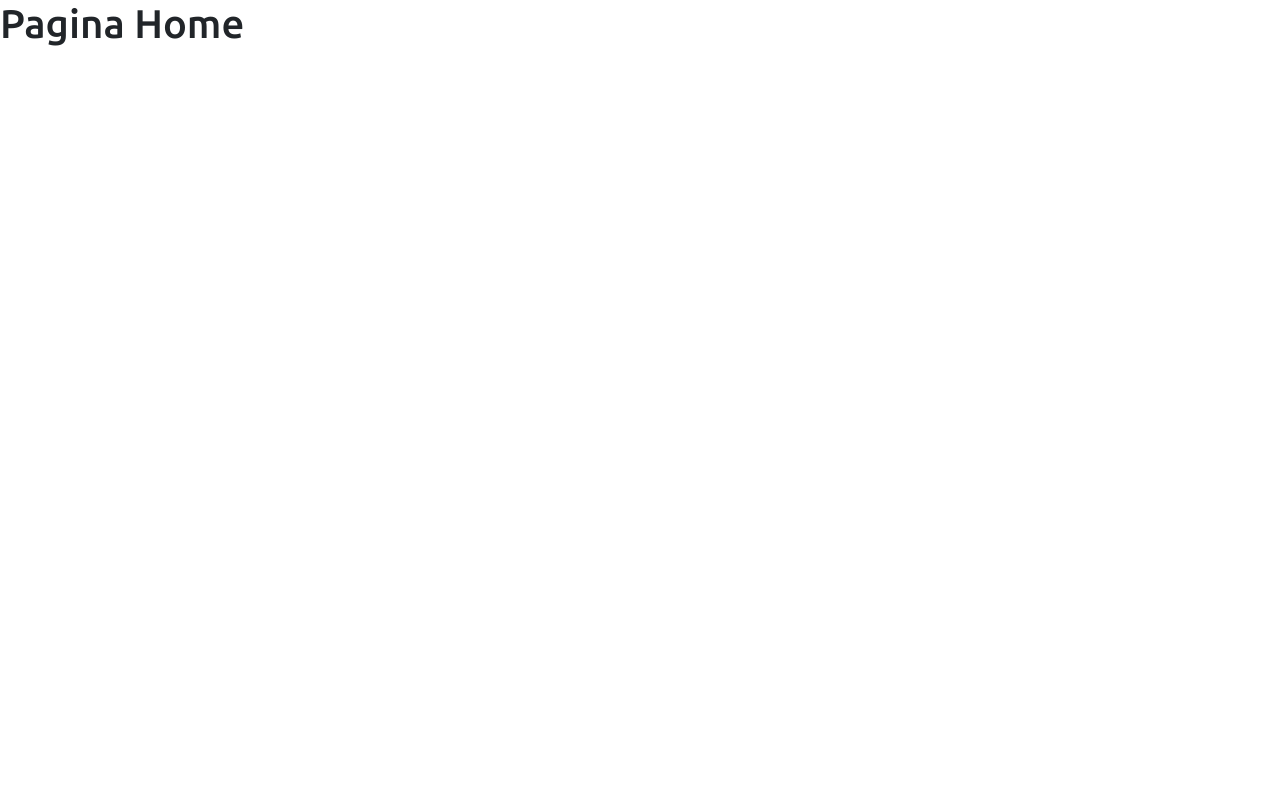
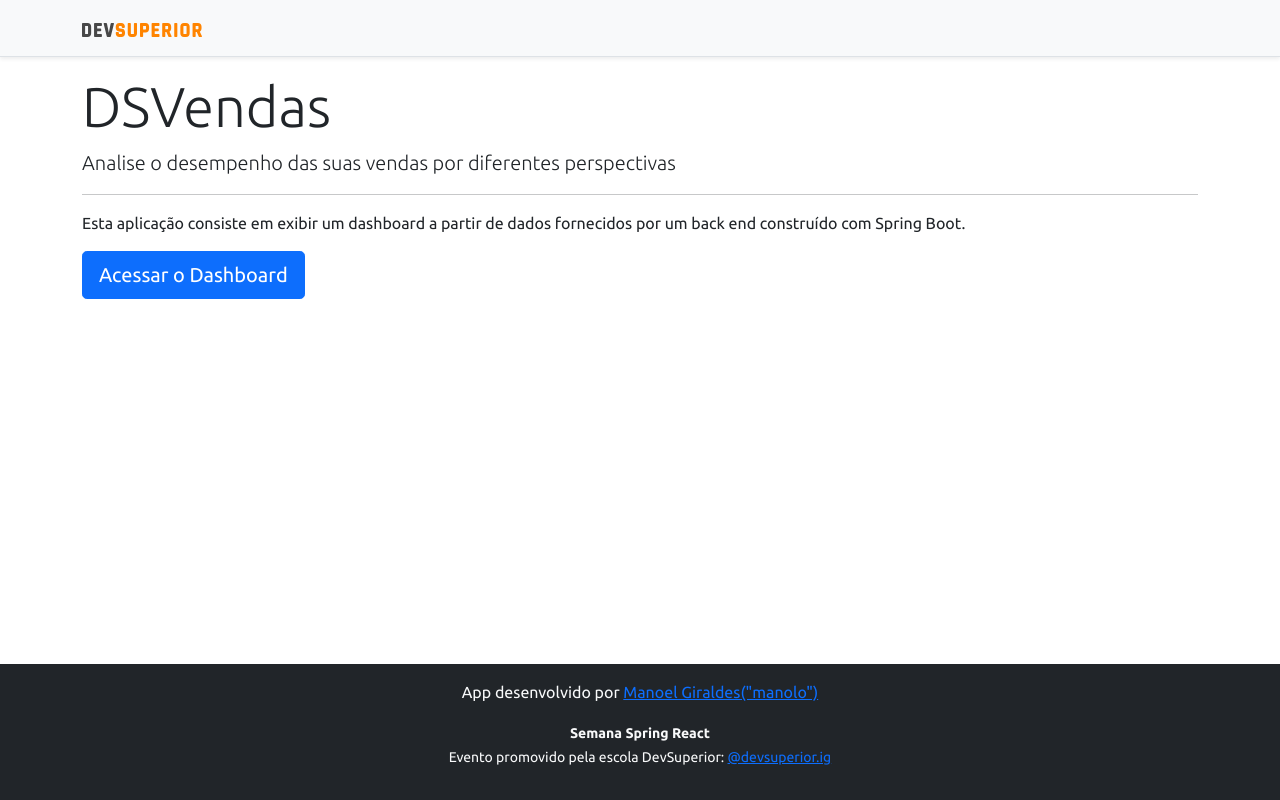
Before and after one commit to mangiraldes/projetosds5, a React (Create React App) app in the folder frontend/: page / in a window 1280 px wide. Built offline with nearby package versions, Linux system fonts and the light colour scheme.

Commit message:
Home,navigation

```diff
--- a/frontend/src/components/navbar/index.tsx
+++ b/frontend/src/components/navbar/index.tsx
@@ -1,11 +1,14 @@
 import ImgDsDark from 'assets/img/ds-dark.svg';
+import { Link } from 'react-router-dom';
 
 const NavBar = () => {
   return (
     <div className="d-flex flex-column flex-md-row align-items-center p-3 px-md-4 mb-3 bg-light border-bottom shadow-sm">
       <div className="container">
         <nav className="my-2 my-md-0 mr-md-3">
-          <img src={ImgDsDark} alt="DevSuperior" width="120" />
+          <Link to="/">
+            <img src={ImgDsDark} alt="DevSuperior" width="120" />
+          </Link>
         </nav>
       </div>
     </div>
--- a/frontend/src/pages/Home/index.tsx
+++ b/frontend/src/pages/Home/index.tsx
@@ -1,8 +1,30 @@
+import Footer from 'components/footer';
+import NavBar from 'components/navbar';
+import { Link } from 'react-router-dom';
+
 const Home = () => {
   return (
-    <div>
-      <h1>Pagina Home</h1>
-    </div>
+    <>
+      <NavBar />
+
+      <div className="container">
+        <div className="jumbotron">
+          <h1 className="display-4">DSVendas</h1>
+          <p className="lead">
+            Analise o desempenho das suas vendas por diferentes perspectivas
+          </p>
+          <hr />
+          <p>
+            Esta aplicação consiste em exibir um dashboard a partir de dados
+            fornecidos por um back end construído com Spring Boot.
+          </p>
+          <Link className="btn btn-primary btn-lg" to="/dashboard">
+            Acessar o Dashboard
+          </Link>
+        </div>
+      </div>
+      <Footer />
+    </>
   );
 };
 
```
